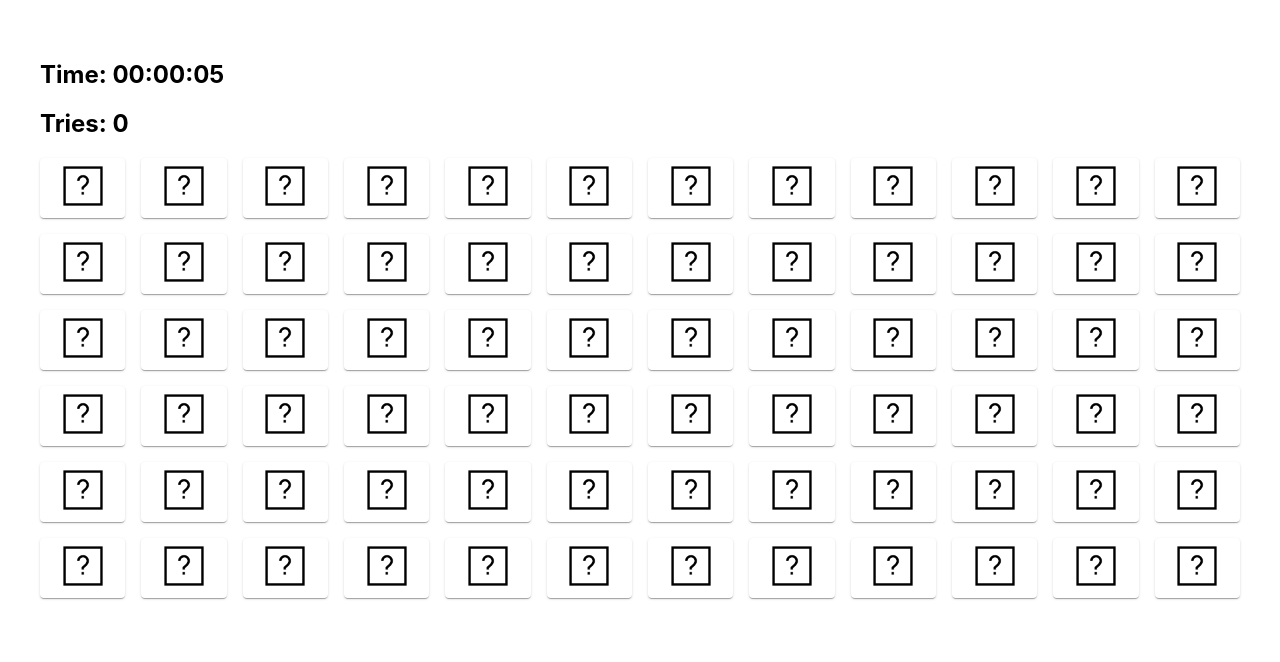
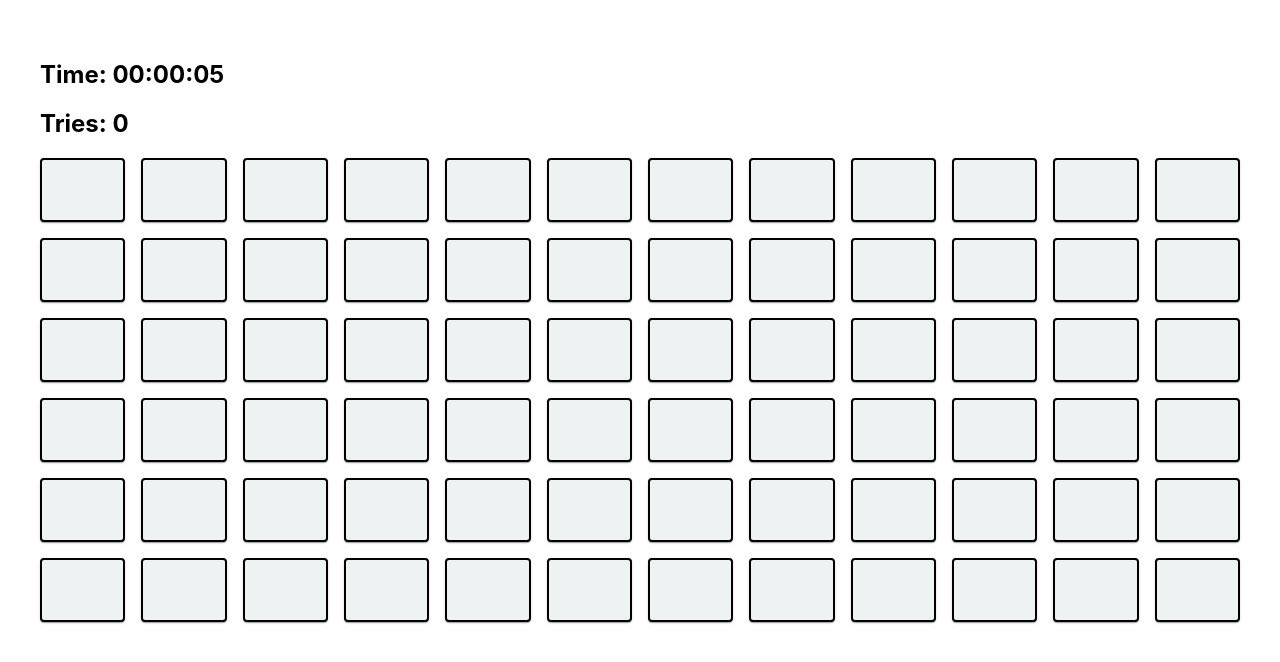
Before and after one commit to luisquezada881213/react-memory-game, a React (Create React App) app: page / in a window 1280 px wide. Shown: the top 662 px of the page. Built offline with nearby package versions, Linux system fonts and the light colour scheme.

Commit message:
style correction

```diff
--- a/src/components/Grid.jsx
+++ b/src/components/Grid.jsx
@@ -12,7 +12,9 @@ const useStyles = makeStyles((theme) => ({
 	paper: {
 		padding: theme.spacing(1),
 		textAlign: "center",
-		color: theme.palette.text.secondary,
+        color: theme.palette.text.secondary,
+        border: 'solid 2px black',
+        background: "#eef2f3"
 	},
 }));
 
@@ -80,15 +82,6 @@ export default function FullWidthGrid() {
 			setSelection(current);
 		}
 
-	}
-
-	function checkIfVisible(element) {
-		if (visible.indexOf(element) !== -1) {
-			return `images/${element.substring(0, element.length - 1)}.png`;
-		}
-		else {
-			return "images/question.png";
-		}
 	}
 
 	function checkAnimation(element) {
@@ -162,7 +155,7 @@ export default function FullWidthGrid() {
 			{!score.time && <Grid container spacing={2}>
 				{grid.map(element => <Grid spacing={1} key={element} item sx={2} sm={2} md={1} lg={1}>
 					<Paper onClick={() => handleSelect(element)} className={`${classes.paper} ${checkAnimation(element)} ${checkSelected(element)}`}>
-						<img className="image" src={checkIfVisible(element)} alt={element} srcSet="" />
+						<img style={{opacity:visible.indexOf(element) !== -1 ? 1 : 0}} className="image" src={`images/${element.substring(0, element.length - 1)}.png`} alt={element} srcSet="" />
 					</Paper>
 				</Grid>)}
 			</Grid>}
```
Also changed, not shown: 1 other file (tests, documents, lock files or other folders).
